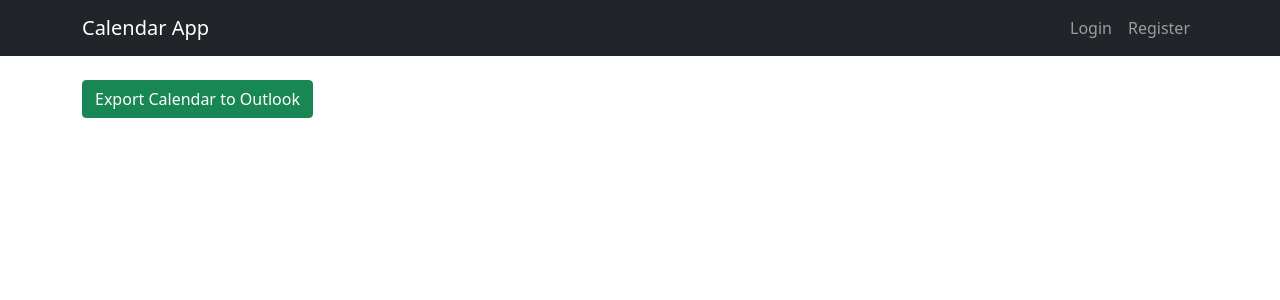
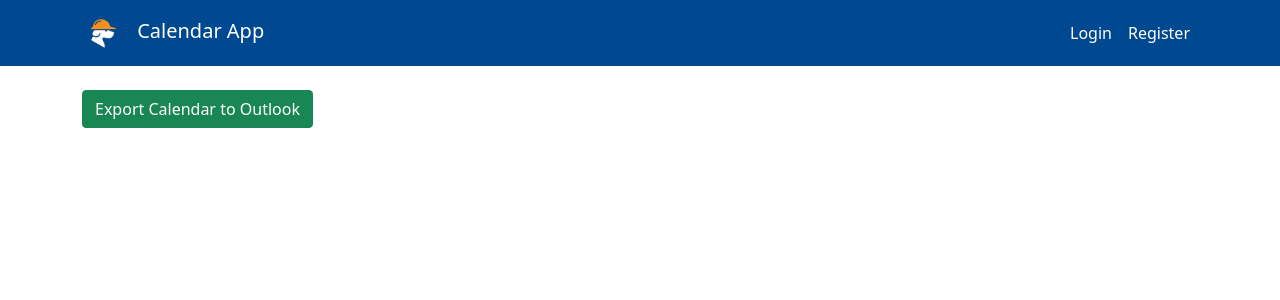
Before and after one commit to TudorD16/django-CALENDAR-Outlook, a Django app: template calendar_app/templates/calendar_app/calendar.html in a window 1280 px wide. Shown: the top 300 px of the page. Run offline with Django 4.2, Linux system fonts and the light colour scheme; the template is opened without the code that fills it, so the values that code supplies are empty; some libraries are stand-ins or nearby versions.

Commit message:
Add files via upload

```diff
--- a/calendar_app/static/calendar_app/css/styles.css
+++ b/calendar_app/static/calendar_app/css/styles.css
@@ -89,3 +89,20 @@
 .user-result:hover {
     background-color: #f8f9fa;
 }
+
+.navbar {
+    background-color: #004890 !important;
+}
+
+.navbar-dark .navbar-nav .nav-link {
+    color: white !important;
+}
+
+.navbar-dark .navbar-brand {
+    color: white !important;
+}
+
+.navbar-logo {
+    height: 40px;
+    margin-right: 10px;
+}
--- a/calendar_app/templates/calendar_app/calendar.html
+++ b/calendar_app/templates/calendar_app/calendar.html
@@ -6,11 +6,17 @@
     <link href='https://cdn.jsdelivr.net/npm/@fullcalendar/core@4.4.0/main.min.css' rel='stylesheet' />
     <link href='https://cdn.jsdelivr.net/npm/@fullcalendar/daygrid@4.4.0/main.min.css' rel='stylesheet' />
     <link href='https://cdn.jsdelivr.net/npm/@fullcalendar/timegrid@4.4.0/main.min.css' rel='stylesheet' />
+    {% load static %}
+    <link href="{% static 'calendar_app/css/styles.css' %}" rel="stylesheet">
 </head>
 <body>
-    <nav class="navbar navbar-expand-lg navbar-dark bg-dark">
+    <nav class="navbar navbar-expand-lg navbar-dark">
         <div class="container">
-            <a class="navbar-brand" href="{% url 'calendar' %}">Calendar App</a>
+            <a class="navbar-brand" href="{% url 'calendar' %}">
+                {% load static %}
+                <img src="{% static 'calendar_app/images/logo.jpg' %}" alt="Logo" class="navbar-logo">
+                Calendar App
+            </a>
             <div class="navbar-nav">
                 {% if user.is_authenticated %}
                     <a class="nav-item nav-link" href="{% url 'event-create' %}">New Event</a>
--- a/calendar_app/templates/calendar_app/event_form.html
+++ b/calendar_app/templates/calendar_app/event_form.html
@@ -7,7 +7,7 @@
             <div class="card">
                 <div class="card-body">
                     <h2 class="card-title">{% if form.instance.pk %}Edit Event{% else %}Create New Event{% endif %}</h2>
-                    <form method="POST" id="eventForm">
+                    <form method="POST" id="eventForm" data-event-id="{{ form.instance.pk }}">
                         {% csrf_token %}
                         {% for field in form.visible_fields %}
                             <div class="mb-3">
@@ -33,12 +33,12 @@
                         <div class="d-flex justify-content-between">
                             <div>
                                 {% if not form.fields.title.disabled %}
-                                    <button type="submit" class="btn btn-primary">Save Event</button>
+                                    <button type="submit" class="btn btn-primary">Save Event</button><!--
                                     {% if user.is_superuser %}
                                         <button type="button" class="btn btn-info" onclick="generateStoreOpeningSchedule()">
                                             Generate Store Opening Schedule
                                         </button>
-                                    {% endif %}
+                                    {% endif %}-->
                                 {% endif %}
                                 <a href="{% url 'calendar' %}" class="btn btn-secondary">Back</a>
                             </div>
```
Also changed, not shown: calendar_app/templates/calendar_app/base.html (+7 -3 lines), calendar_app/static/calendar_app/images/logo.jpg (added), calendar_app/views.py (line endings or trailing spaces).
